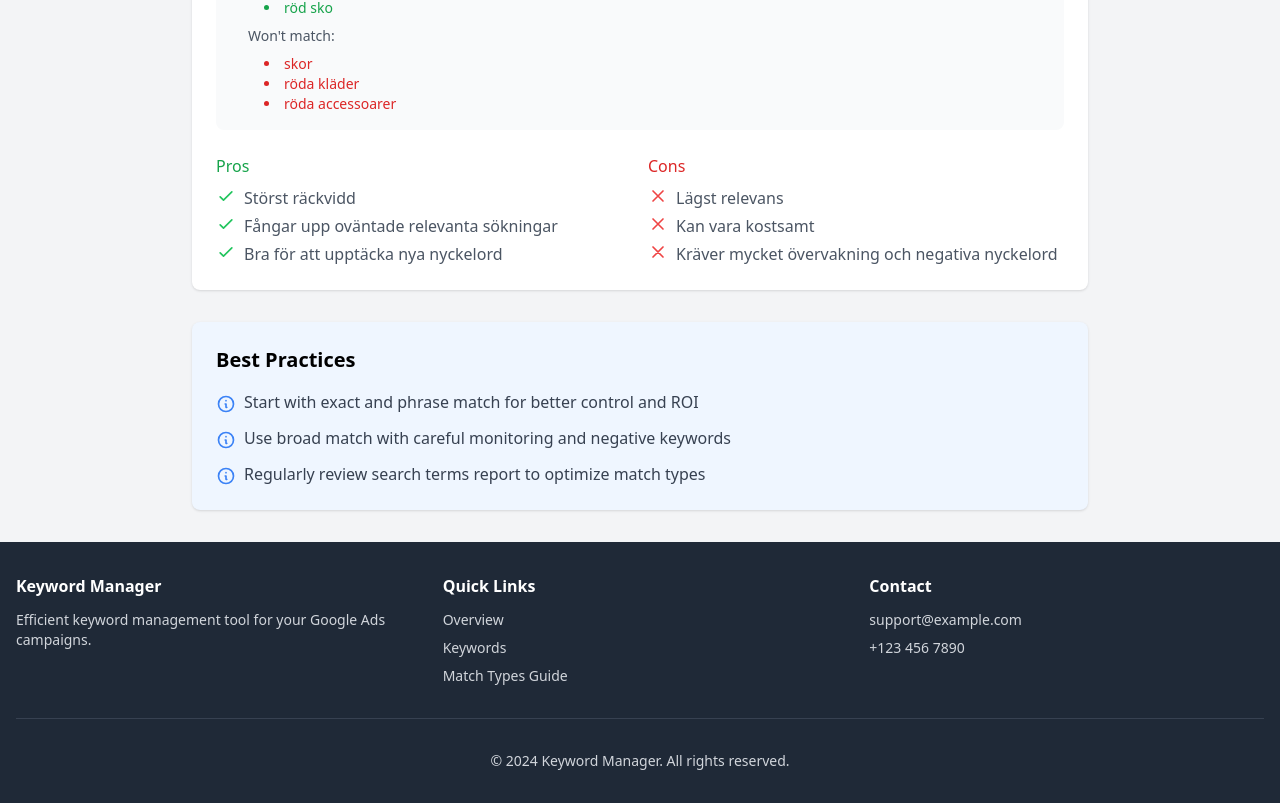
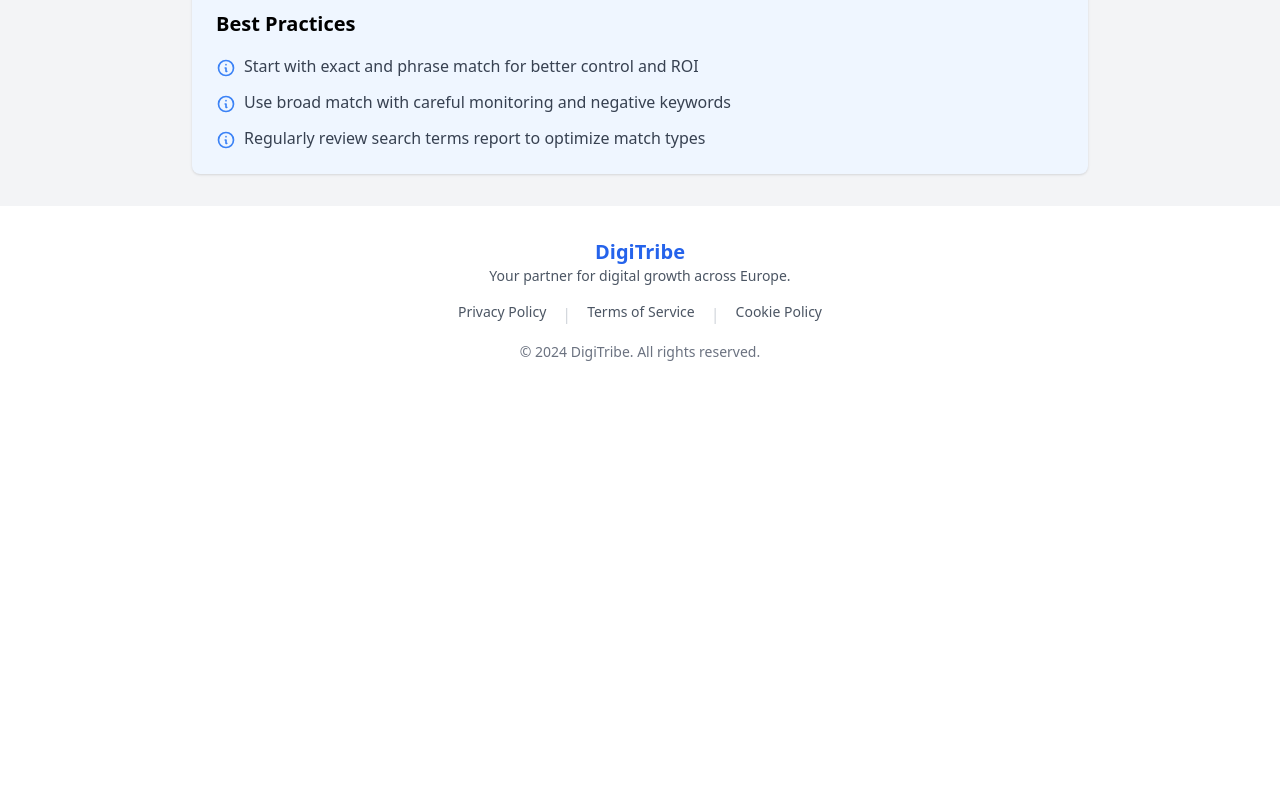
Before and after one commit to digitribesthlm/hello, a Next.js app: page /match-types in a window 1280 px wide. Shown: the part 1782-2585 px from the top of the page. After the commit the page ends 2176 px from the top, so only its background shows below. Built offline with nearby package versions, Linux system fonts and the light colour scheme.

Commit message:
Add: Footer component and active campaign filter

```diff
--- a/app/components/Layout.js
+++ b/app/components/Layout.js
@@ -65,55 +65,22 @@ export default function Layout({ children }) {
       </main>
 
       {/* Footer */}
-      <footer className="bg-gray-800 text-gray-300">
-        <div className="max-w-7xl mx-auto px-4 py-8">
-          <div className="grid grid-cols-1 md:grid-cols-3 gap-8">
-            {/* Company Info */}
-            <div>
-              <h3 className="text-white font-semibold mb-3">Keyword Manager</h3>
-              <p className="text-sm">
-                Efficient keyword management tool for your Google Ads campaigns.
-              </p>
-            </div>
+      <footer className="mt-auto py-8 text-center">
+        <div className="mb-4">
+          <h2 className="text-blue-600 text-xl font-semibold">DigiTribe</h2>
+          <p className="text-gray-600 text-sm">Your partner for digital growth across Europe.</p>
+        </div>
 
-            {/* Quick Links */}
-            <div>
-              <h3 className="text-white font-semibold mb-3">Quick Links</h3>
-              <ul className="space-y-2 text-sm">
-                <li>
-                  <Link href="/overview" className="hover:text-white">Overview</Link>
-                </li>
-                <li>
-                  <Link href="/dashboard" className="hover:text-white">Keywords</Link>
-                </li>
-                <li>
-                  <Link href="/match-types" className="hover:text-white">Match Types Guide</Link>
-                </li>
-              </ul>
-            </div>
+        <div className="flex justify-center space-x-4 mb-4">
+          <a href="/privacy" className="text-gray-600 hover:text-gray-800 text-sm">Privacy Policy</a>
+          <span className="text-gray-300">|</span>
+          <a href="/terms" className="text-gray-600 hover:text-gray-800 text-sm">Terms of Service</a>
+          <span className="text-gray-300">|</span>
+          <a href="/cookies" className="text-gray-600 hover:text-gray-800 text-sm">Cookie Policy</a>
+        </div>
 
-            {/* Contact */}
-            <div>
-              <h3 className="text-white font-semibold mb-3">Contact</h3>
-              <ul className="space-y-2 text-sm">
-                <li>
-                  <a href="mailto:support@example.com" className="hover:text-white">
-                    support@example.com
-                  </a>
-                </li>
-                <li>
-                  <a href="tel:+1234567890" className="hover:text-white">
-                    +123 456 7890
-                  </a>
-                </li>
-              </ul>
-            </div>
-          </div>
-
-          {/* Copyright */}
-          <div className="mt-8 pt-8 border-t border-gray-700 text-sm text-center">
-            <p>&copy; {new Date().getFullYear()} Keyword Manager. All rights reserved.</p>
-          </div>
+        <div className="text-gray-500 text-sm">
+          © 2024 DigiTribe. All rights reserved.
         </div>
       </footer>
     </div>
--- a/app/dashboard/page.js
+++ b/app/dashboard/page.js
@@ -13,8 +13,10 @@ export default function Dashboard() {
   const [matchTypeFilter, setMatchTypeFilter] = useState('all')
   const [currentPage, setCurrentPage] = useState(1)
   const [modalKeyword, setModalKeyword] = useState(null)
-  const [showRemoved, setShowRemoved] = useState(false)
+  const [showActiveOnly, setShowActiveOnly] = useState(false)
   const itemsPerPage = 50
+  const [campaigns, setCampaigns] = useState([])
+  const [adGroups, setAdGroups] = useState([])
 
   useEffect(() => {
     async function fetchData() {
@@ -31,6 +33,34 @@ export default function Dashboard() {
     fetchData()
   }, [])
 
+  useEffect(() => {
+    async function fetchCampaigns() {
+      try {
+        const res = await fetch('/api/kampanjer')
+        const data = await res.json()
+        console.log('Fetched campaigns:', data)
+        setCampaigns(data)
+      } catch (error) {
+        console.error('Error fetching campaigns:', error)
+      }
+    }
+    fetchCampaigns()
+  }, [])
+
+  useEffect(() => {
+    async function fetchAdGroups() {
+      try {
+        const res = await fetch('/api/adgroups')
+        const data = await res.json()
+        console.log('Fetched ad groups:', data)
+        setAdGroups(data)
+      } catch (error) {
+        console.error('Error fetching ad groups:', error)
+      }
+    }
+    fetchAdGroups()
+  }, [])
+
   // Get unique values for filters
   const uniqueKampanjer = [...new Set(keywords.map(k => k.kampanj))].sort()
   const uniqueMatchTypes = [...new Set(keywords.map(k => k.matchType))].sort()
@@ -43,8 +73,19 @@ export default function Dashboard() {
     const matchesKampanj = kampanjFilter === 'all' || keyword.kampanj === kampanjFilter
     const matchesAnnonsgrupp = adGroupFilter === 'all' || keyword.annonsgrupp === adGroupFilter
     const matchesMatchType = matchTypeFilter === 'all' || keyword.matchType === matchTypeFilter
-    const isNotRemoved = showRemoved ? true : keyword.status !== 'Removed'
-    return matchesSearch && matchesStatus && matchesKampanj && matchesAnnonsgrupp && matchesMatchType && isNotRemoved
+
+    const campaign = campaigns.find(c =>
+      c.name === keyword.kampanj &&
+      c.adGroup === keyword.annonsgrupp
+    )
+
+    const hasViews = campaign ? Number(campaign.visningar) > 0 : false
+
+    const isNotRemoved = keyword.status !== 'Removed'
+
+    return matchesSearch && matchesStatus && matchesKampanj &&
+           matchesAnnonsgrupp && matchesMatchType && isNotRemoved &&
+           (!showActiveOnly || hasViews)
   })
 
   // Pagination
@@ -234,21 +275,20 @@ export default function Dashboard() {
                   <option value="Pausad">Pausad</option>
                 </select>
               </div>
+
+              <div className="lg:col-span-5 flex items-center mt-2">
+                <input
+                  type="checkbox"
+                  id="showActiveOnly"
+                  checked={showActiveOnly}
+                  onChange={(e) => setShowActiveOnly(e.target.checked)}
+                  className="rounded border-gray-300 text-indigo-600 focus:ring-indigo-500"
+                />
+                <label htmlFor="showActiveOnly" className="ml-2 text-sm text-gray-700">
+                  Show only active campaigns (with views)
+                </label>
+              </div>
             </div>
-          </div>
-
-          {/* Show/Hide removed keywords toggle */}
-          <div className="flex items-center space-x-2 mb-4">
-            <input
-              type="checkbox"
-              id="showRemoved"
-              checked={showRemoved}
-              onChange={(e) => setShowRemoved(e.target.checked)}
-              className="rounded border-gray-300"
-            />
-            <label htmlFor="showRemoved" className="text-sm text-gray-600">
-              Show removed keywords
-            </label>
           </div>
 
           {/* Table */}
--- a/app/match-types/page.js
+++ b/app/match-types/page.js
@@ -13,16 +13,6 @@ export default function MatchTypesGuide() {
           willMatch: ['röda skor', 'röd sko'],
           wontMatch: ['billiga röda skor', 'röda sportskor', 'röda och svarta skor']
         }
-      ],
-      pros: [
-        'Högst relevans',
-        'Bäst konverteringsgrad',
-        'Mer kontroll över när annonsen visas'
-      ],
-      cons: [
-        'Lägre sökvolym',
-        'Kan missa relevanta sökningar',
-        'Kräver fler nyckelord för bred täckning'
       ]
     },
     {
@@ -34,16 +24,6 @@ export default function MatchTypesGuide() {
           willMatch: ['köpa röda skor', 'röda skor online', 'billiga röda skor'],
           wontMatch: ['skor röda', 'röda sneakers', 'röda och svarta skor']
         }
-      ],
-      pros: [
-        'Bra balans mellan relevans och räckvidd',
-        'Fångar upp relevanta längre sökfraser',
-        'Fortfarande god kontroll över när annonsen visas'
-      ],
-      cons: [
-        'Kan visa annonser för mindre relevanta sökningar',
-        'Dyrare än exakt matchning',
-        'Kräver noggrann övervakning av söktermer'
       ]
     },
     {
@@ -55,16 +35,6 @@ export default function MatchTypesGuide() {
           willMatch: ['röda sneakers', 'röda kängor', 'röda damskor', 'röd sko'],
           wontMatch: ['skor', 'röda kläder', 'röda accessoarer']
         }
-      ],
-      pros: [
-        'Störst räckvidd',
-        'Fångar upp oväntade relevanta sökningar',
-        'Bra för att upptäcka nya nyckelord'
-      ],
-      cons: [
-        'Lägst relevans',
-        'Kan vara kostsamt',
-        'Kräver mycket övervakning och negativa nyckelord'
       ]
     }
   ]
@@ -119,36 +89,6 @@ export default function MatchTypesGuide() {
                       </div>
                     ))}
                   </div>
-
-                  {/* Pros & Cons */}
-                  <div className="grid md:grid-cols-2 gap-4">
-                    <div>
-                      <h3 className="font-medium text-green-600 mb-2">Pros</h3>
-                      <ul className="space-y-1">
-                        {matchType.pros.map((pro, index) => (
-                          <li key={index} className="flex items-start">
-                            <svg className="w-5 h-5 text-green-500 mr-2" fill="none" stroke="currentColor" viewBox="0 0 24 24">
-                              <path strokeLinecap="round" strokeLinejoin="round" strokeWidth="2" d="M5 13l4 4L19 7" />
-                            </svg>
-                            <span className="text-gray-600">{pro}</span>
-                          </li>
-                        ))}
-                      </ul>
-                    </div>
-                    <div>
-                      <h3 className="font-medium text-red-600 mb-2">Cons</h3>
-                      <ul className="space-y-1">
-                        {matchType.cons.map((con, index) => (
-                          <li key={index} className="flex items-start">
-                            <svg className="w-5 h-5 text-red-500 mr-2" fill="none" stroke="currentColor" viewBox="0 0 24 24">
-                              <path strokeLinecap="round" strokeLinejoin="round" strokeWidth="2" d="M6 18L18 6M6 6l12 12" />
-                            </svg>
-                            <span className="text-gray-600">{con}</span>
-                          </li>
-                        ))}
-                      </ul>
-                    </div>
-                  </div>
                 </div>
               </div>
             ))}
```
Also changed, not shown: app/keywords/page.js (+73 -0 lines).
